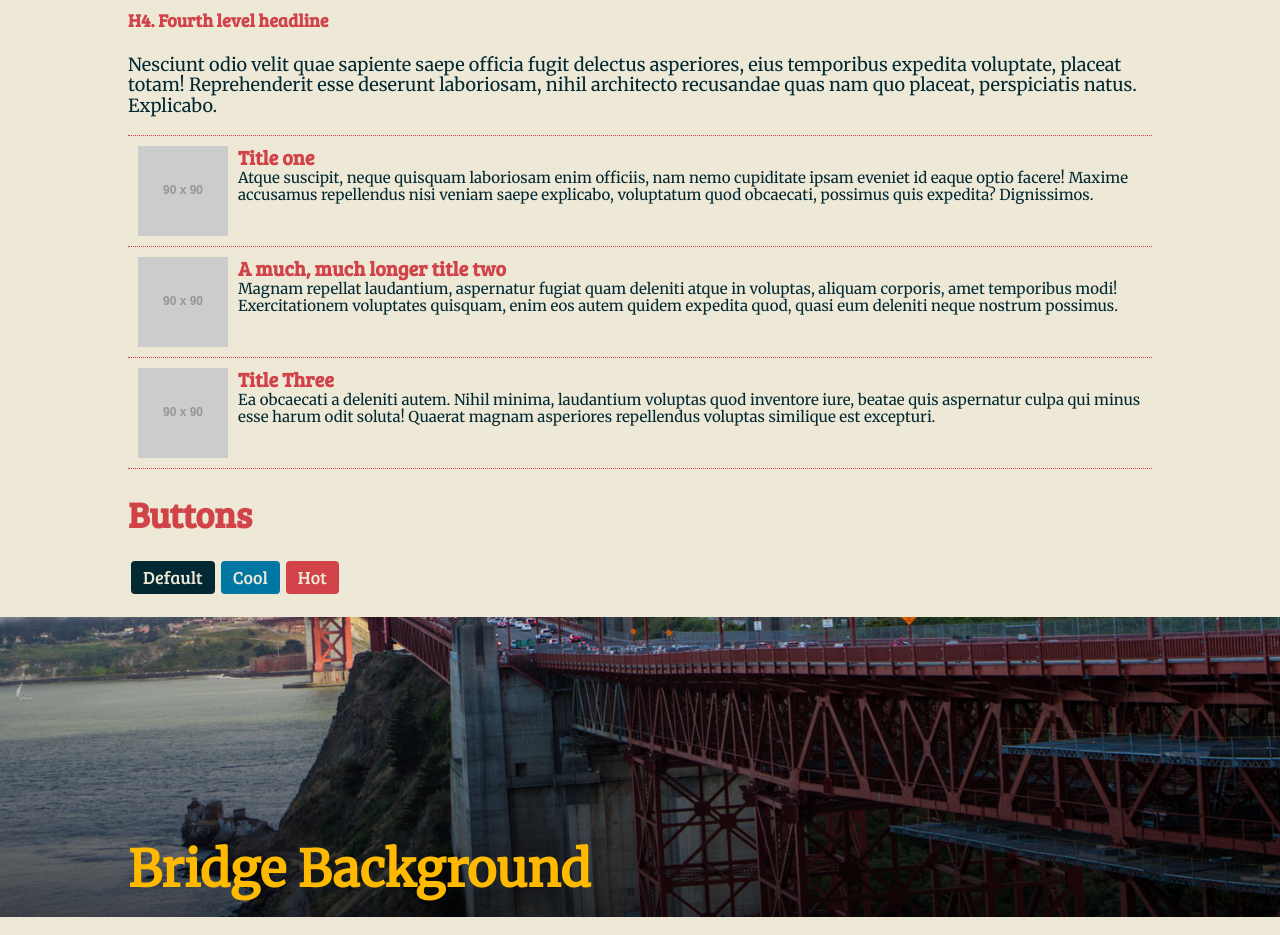
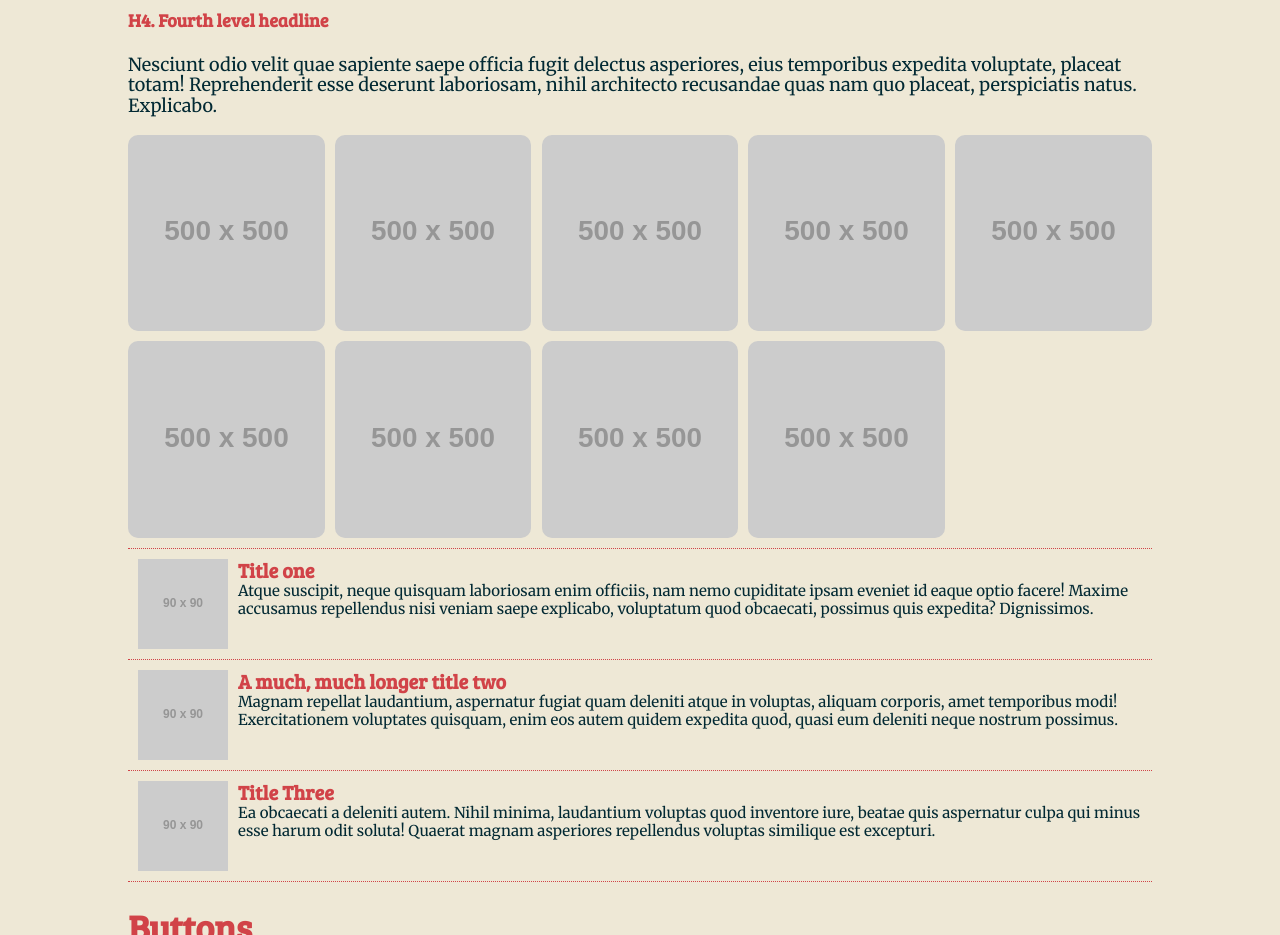
Before and after one commit to serg337/sass-tutorial, a React (Create React App) app: page / in a window 1280 px wide. Shown: the part 1300-2235 px from the top of the page. Built offline with nearby package versions, Linux system fonts and the light colour scheme.

Commit message:
making the grid

```diff
--- a/src/assets/scss/_interface.scss
+++ b/src/assets/scss/_interface.scss
@@ -29,3 +29,19 @@
     @extend %btn;
     background: $color-btn-cool;
 }
+
+//making the grid with functions
+.grid {
+    @include clearfix;
+
+    .item {
+        float: left;
+        @include imagegrid(5, 1%);
+    }
+
+    img {
+        display: block;
+        border-radius: 10px;
+        max-width: 100%;
+    }
+}
--- a/src/assets/scss/_mixins.scss
+++ b/src/assets/scss/_mixins.scss
@@ -18,3 +18,18 @@
         clear: both;
     }
 }
+
+@mixin imagegrid($qty, $margin) {
+    width: ((100% - (($qty - 1) * $margin))/$qty);
+
+    &:nth-child(n) {
+        margin-bottom: $margin;
+        margin-right: $margin;
+    }
+
+    &:nth-child(#{$qty}n) {
+        margin-bottom: 0;
+        margin-right: 0;
+    }
+
+}
--- a/src/assets/scss/_variables.scss
+++ b/src/assets/scss/_variables.scss
@@ -1,3 +1,4 @@
+/* Load Fronts */
 @import url('https://fonts.googleapis.com/css?family=Bree+Serif|Josefin+Slab|Merriweather|Oswald|Roboto+Slab&display=swap');
 
 /* COLOR PALLET & VARIABLES*/
--- a/src/components/Typography.js
+++ b/src/components/Typography.js
@@ -43,6 +43,36 @@ function Typography() {
           Reprehenderit esse deserunt laboriosam, nihil architecto recusandae
           quas nam quo placeat, perspiciatis natus. Explicabo.
         </p>
+        <div className="grid">
+          <div className="item">
+            <img src="http://placehold.it/500x500" alt="thumbnail" />
+          </div>
+          <div className="item">
+            <img src="http://placehold.it/500x500" alt="thumbnail" />
+          </div>
+          <div className="item">
+            <img src="http://placehold.it/500x500" alt="thumbnail" />
+          </div>
+          <div className="item">
+            <img src="http://placehold.it/500x500" alt="thumbnail" />
+          </div>
+          <div className="item">
+            <img src="http://placehold.it/500x500" alt="thumbnail" />
+          </div>
+          <div className="item">
+            <img src="http://placehold.it/500x500" alt="thumbnail" />
+          </div>
+          <div className="item">
+            <img src="http://placehold.it/500x500" alt="thumbnail" />
+          </div>
+          <div className="item">
+            <img src="http://placehold.it/500x500" alt="thumbnail" />
+          </div>
+          <div className="item">
+            <img src="http://placehold.it/500x500" alt="thumbnail" />
+          </div>
+        </div>
+
         <ol className="media">
           <li className="item">
             <img src="http://placehold.it/90x90" alt="thumbnail" />
```
